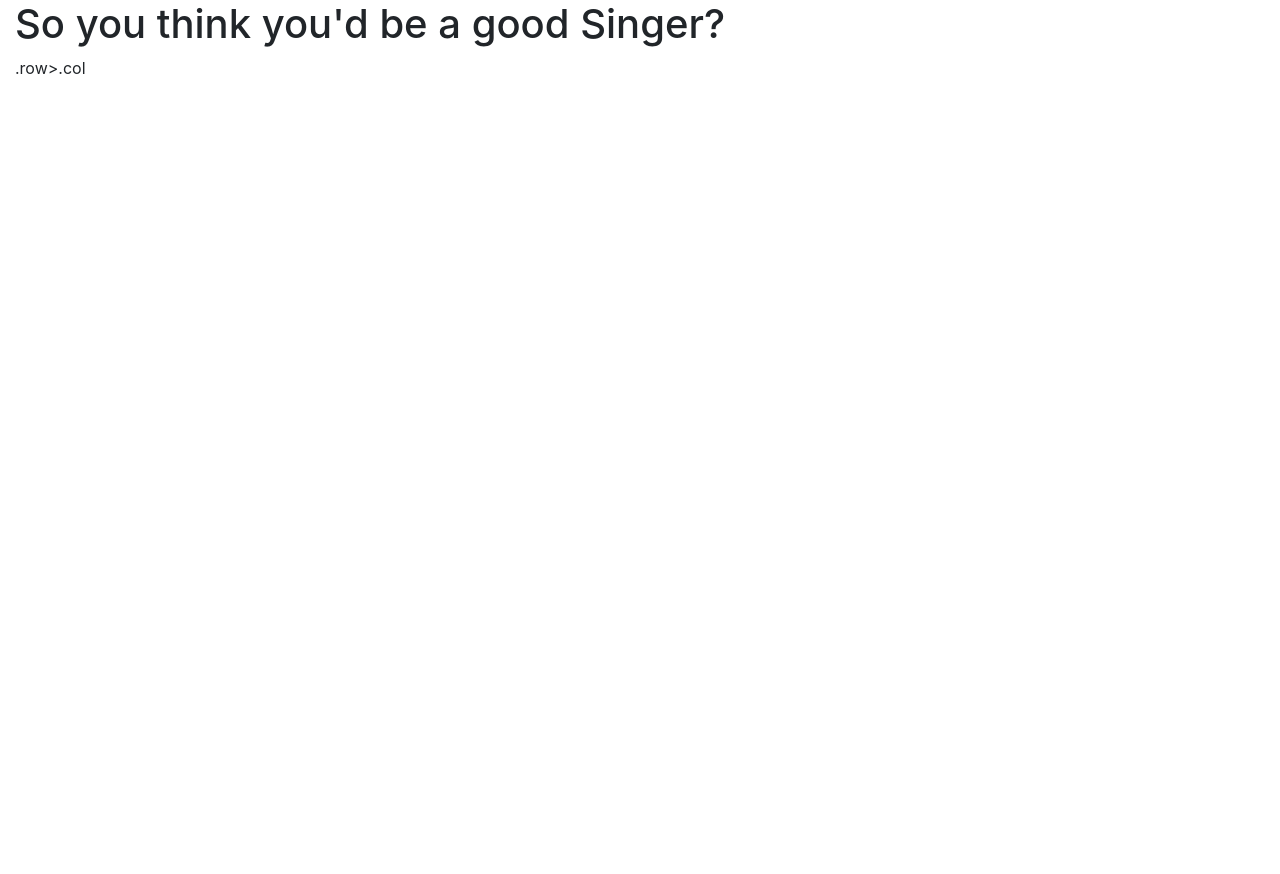
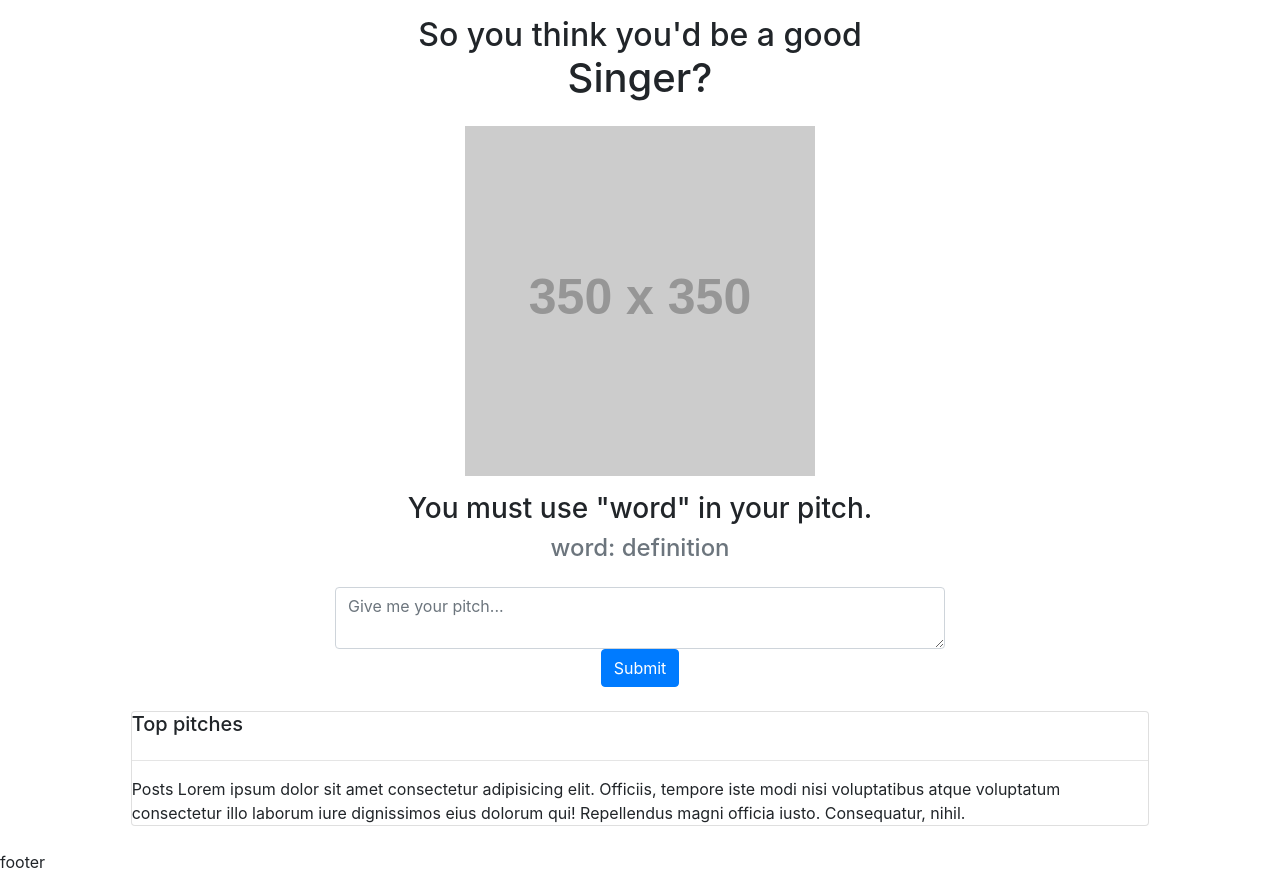
Before and after one commit to GreavesJim/Hackathon1, a website with bundled scripts: page client/index.html in a window 1280 px wide. Before the commit the page ends 800 px from the top, so only its background shows below. Built offline with nearby package versions, Linux system fonts and the light colour scheme; placeholder pictures from the web are drawn by us.

Commit message:
basic layout

```diff
--- a/client/index.html
+++ b/client/index.html
@@ -21,17 +21,64 @@
   <body>
     <header class="container-fluid">
       <div class="row">
-        <div class="col">
-          <h1>
-            So you think you'd be a good <span id="job-title">Singer</span>?
-          </h1>
+        <div class="col text-center p-3">
+          <h2 class="m-0">
+            So you think you'd be a good
+          </h2>
+          <h1 class="m-0"><span id="job-title">Singer</span>?</h1>
         </div>
       </div>
     </header>
 
     <main class="container-fluid">
-      .row>.col
+      <div class="row">
+        <div class="col text-center pt-2">
+          <img src="//placehold.it/350x350" alt="" />
+          <h3 class="pt-3">
+            You must use "<span id="random-word">word</span>" in your pitch.
+          </h3>
+          <h4 id="definition" class="text-muted">word: definition</h4>
+        </div>
+      </div>
+      <div class="row mt-3">
+        <div class="col-6 offset-3 text-center">
+          <form onsubmit="app.postsController.addPostsAsync(event)">
+            <textarea
+              type="text"
+              name="post"
+              class="form-control"
+              rows="2"
+              placeholder="Give me your pitch..."
+            ></textarea>
+            <!-- FIXME may need to change textarea to input for functionality?? -->
+            <button class="btn btn-primary">Submit</button>
+            <!-- FIXME change button to fontawesome plus and move to upper rt corner of textbox -->
+          </form>
+        </div>
+      </div>
+
+      <div class="row">
+        <div class="col-10 offset-1 p-4">
+          <!-- SECTION posts -->
+          <div class="card">
+            <h5>Top pitches</h5>
+            <hr />
+            Posts Lorem ipsum dolor sit amet consectetur adipisicing elit.
+            Officiis, tempore iste modi nisi voluptatibus atque voluptatum
+            consectetur illo laborum iure dignissimos eius dolorum qui!
+            Repellendus magni officia iusto. Consequatur, nihil.
+          </div>
+        </div>
+      </div>
     </main>
+
+    <footer class="containter-fluid">
+      <div class="row">
+        <div class="col">
+          footer
+        </div>
+      </div>
+    </footer>
 
     <script src="https://unpkg.com/axios/dist/axios.min.js"></script>
     <script src="app/main.js" type="module"></script>
```
